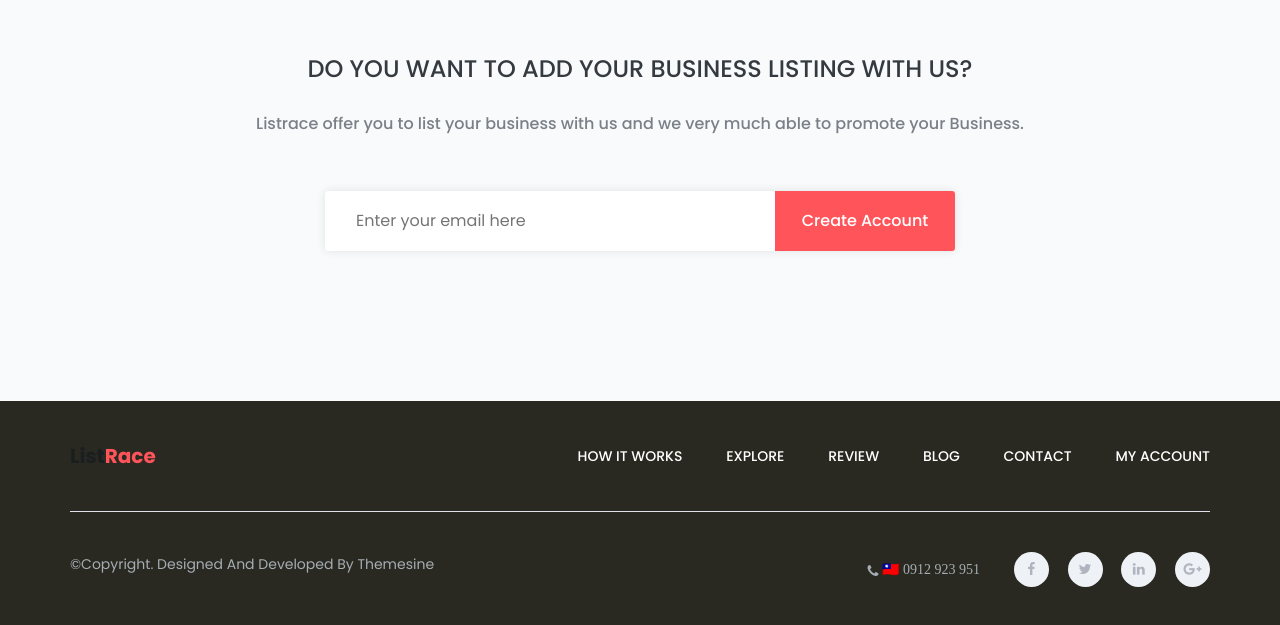
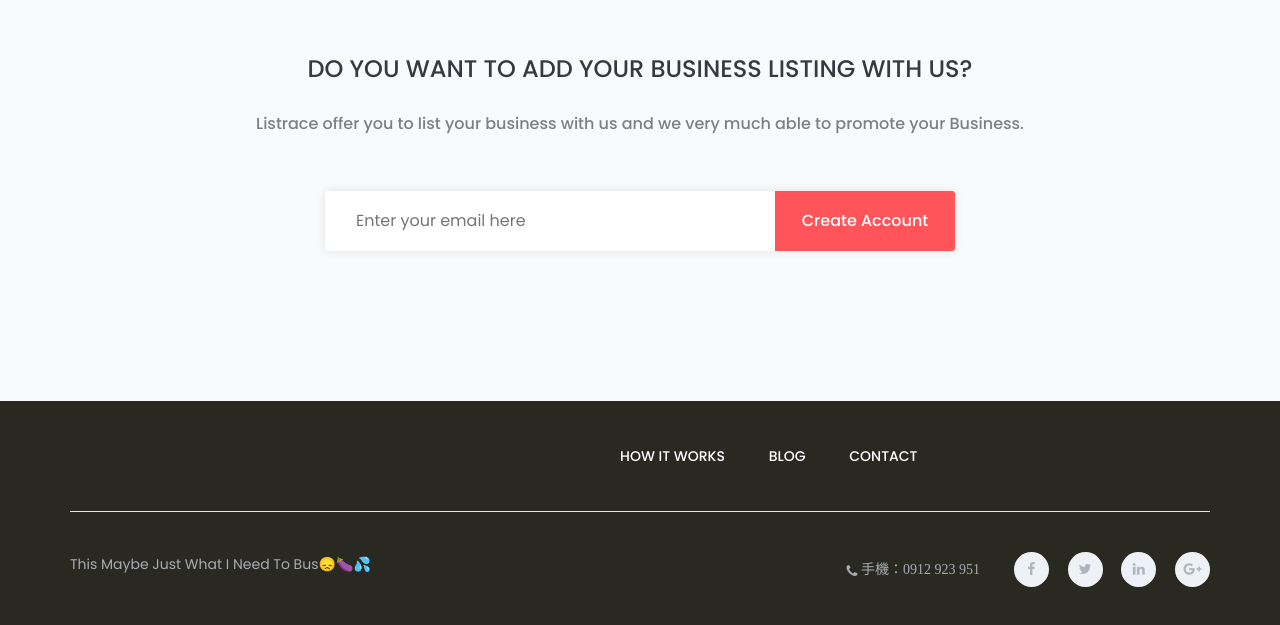
Before and after one commit to quack0203/ziyuan_introduction, a plain HTML site: page listrace-v1.0/index.html in a window 1280 px wide. Shown: the part 2697-3322 px from the top of the page. Drawn offline with nearby package versions, Linux system fonts and the light colour scheme.

Commit message:
Update index.html
更改內容以及最下面顯示內容

```diff
--- a/listrace-v1.0/index.html
+++ b/listrace-v1.0/index.html
@@ -445,19 +445,11 @@
             <div class="container">
                 <div class="footer-menu">
                     <div class="row">
-                        <div class="col-sm-3">
-                             <div class="navbar-header">
-                                <a class="navbar-brand" href="index.html">list<span>race</span></a>
-                            </div><!--/.navbar-header-->
-                        </div>
                         <div class="col-sm-9">
                             <ul class="footer-menu-item">
                                 <li class="scroll"><a href="#works">how it works</a></li>
-                                <li class="scroll"><a href="#explore">explore</a></li>
-                                <li class="scroll"><a href="#reviews">review</a></li>
                                 <li class="scroll"><a href="#blog">blog</a></li>
                                 <li class="scroll"><a href="#contact">contact</a></li>
-                                <li class=" scroll"><a href="#contact">my account</a></li>
                             </ul><!--/.nav -->
                         </div>
                    </div>
@@ -466,12 +458,12 @@
                     <div class="row">
                         <div class="col-sm-5">
                             <p>
-                                &copy;copyright. designed and developed by <a href="https://www.themesine.com/">themesine</a>
+                                this maybe just what i need to bus😞🍆💦
                             </p><!--/p-->
                         </div>
                         <div class="col-sm-7">
                             <div class="footer-social">
-                                <span><i class="fa fa-phone"> 🇹🇼 0912 923 951</i></span>
+                                <span><i class="fa fa-phone"> 手機：0912 923 951</i></span>
                                 <a href="#"><i class="fa fa-facebook"></i></a>
                                 <a href="#"><i class="fa fa-twitter"></i></a>
                                 <a href="#"><i class="fa fa-linkedin"></i></a>
```
